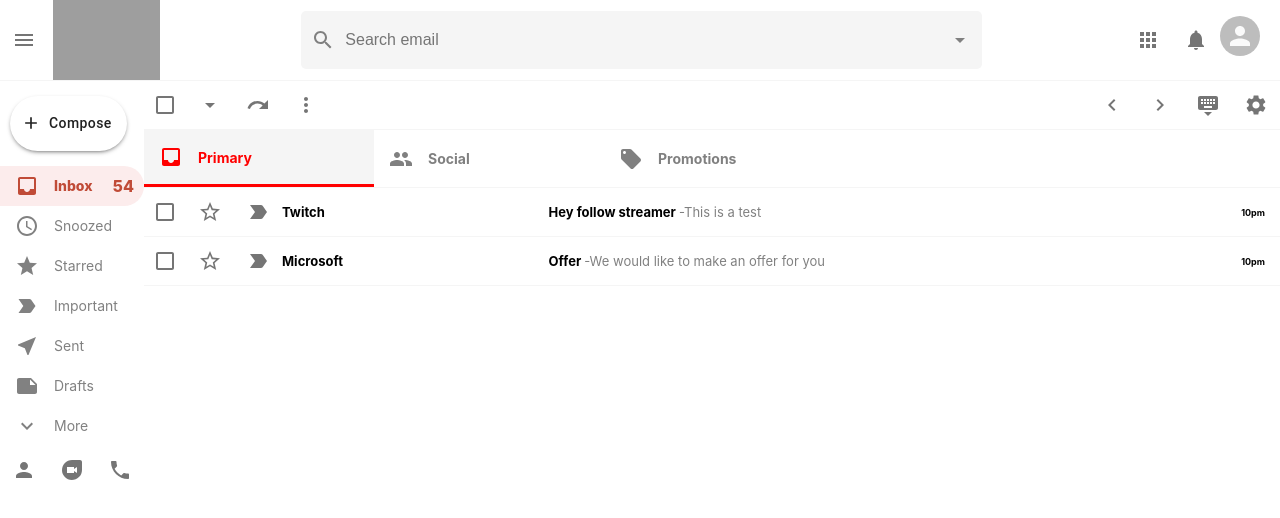
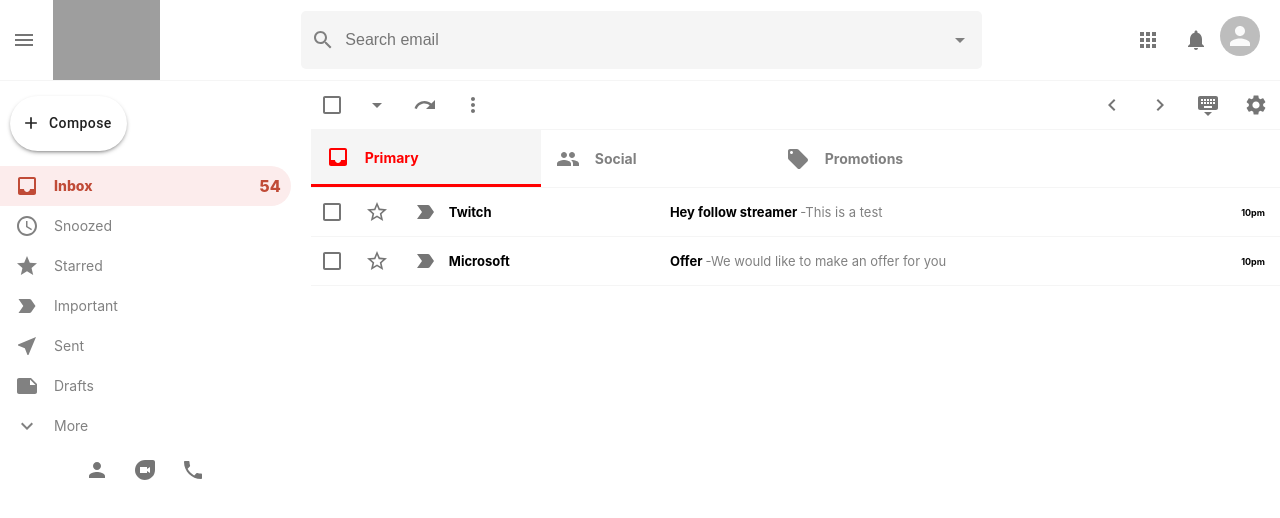
Before and after one commit to azamatbekmurat/email-app, a React (Create React App) app: page / in a window 1280 px wide. Shown: the top 518 px of the page. Built offline with nearby package versions, Linux system fonts and the light colour scheme; grey boxes are pictures that could not be loaded.

Commit message:
modify css file of Sidebar

```diff
--- a/src/components/sidebar/Sidebar.css
+++ b/src/components/sidebar/Sidebar.css
@@ -1,3 +1,9 @@
+.sidebar {
+  flex: 0.3;
+  max-width: 300px;
+  padding-right: 20px;
+}
+
 .sidebar__compose {
   margin-top: 15px !important;
   margin-left: 10px !important;
```
